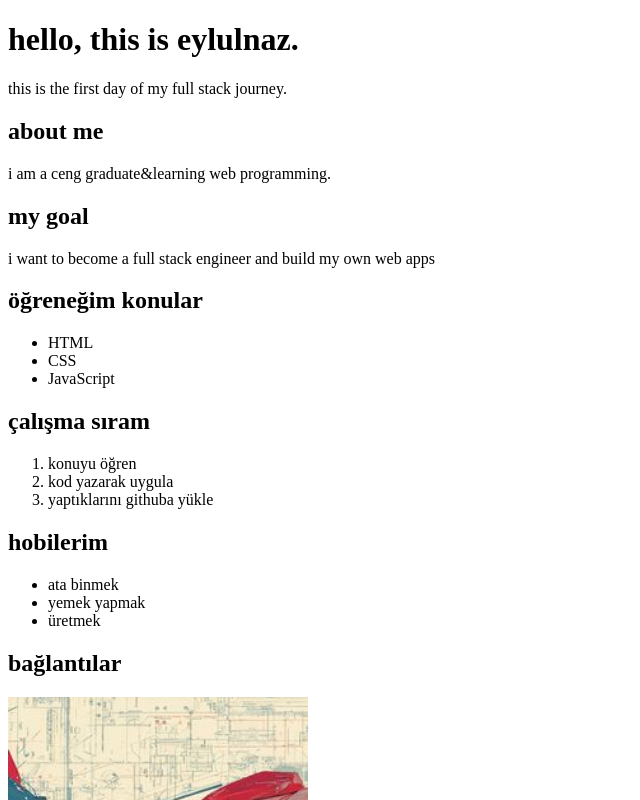
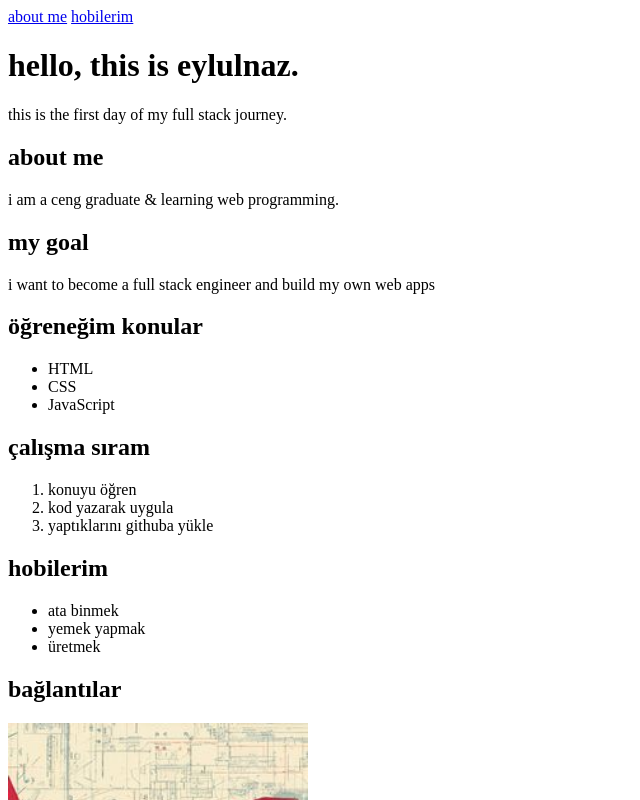
Before and after one commit to eylaykut/full-stack-journey, a plain HTML site: page day-01/index.html in a window 1280 px wide. Shown: the top 800 px of the page, without its empty margins (0-640 px from the left). Drawn offline with Linux system fonts and the light colour scheme.

Commit message:
Add semantic HTML and page navigation

```diff
--- a/day-01/index.html
+++ b/day-01/index.html
@@ -5,33 +5,49 @@
     <title>SPIDEY SENSES </title>
 </head>
 <body>
+    <header>
+        <nav>
+    <a href="#about">about me</a>
+    <a href="#hobilerim">hobilerim</a>
+</nav>
            <h1> hello, this is eylulnaz. </h1>
             <p> this is the first day of my full stack journey.</p>
+    </header>
+    <main>
+        <section id="about">
     <h2>about me</h2>
-    <p>i am a ceng graduate&learning web programming.</p>
+    <p>i am a ceng graduate & learning web programming.</p>
+    </section>
+    <section>
         <h2>my goal</h2>
         <p>i want to become a full stack engineer and build my own web apps</p>
+</section>
 
+   <section>
      <h2> öğreneğim konular </h2>
     <ul>
         <li>HTML</li>
         <li>CSS</li>
         <li>JavaScript</li>
     </ul>
+   </section>
     <h2>çalışma sıram</h2>
     <ol>
         <li>konuyu öğren</li>
         <li>kod yazarak uygula</li>
         <li>yaptıklarını githuba yükle</li>
     </ol>
+    <section id="hobilerim">
         <h2>hobilerim</h2>
     <ul>
         <li>ata binmek</li>
         <li>yemek yapmak</li>
         <li>üretmek</li>
     </ul>
+    </section>
     <h2>bağlantılar</h2>
-    <a href="https://github.com/eylaykut"><img src="image.jpg" alt="spiderman" width="300"></a>
+    <a href="https://github.com/eylaykut">
+        <img src="image.jpg" alt="spiderman" width="300"></a>
     <h2>fotograf</h2>
 
 
@@ -48,5 +64,10 @@
         <li> puzzleı yapıştır</li>
         <li>2. günü yap.</li>
     </ol>
+    </main>
+    <footer>
+        <p>bu sayfa benim tarafımdan hazırlandı</p>
+        <p>full stack journey day 1 </p>
+    </footer>
 </body>
 </html>
```
Also changed, not shown: day-01/README.md. Lines whose indentation alone changed are shown as unchanged.
